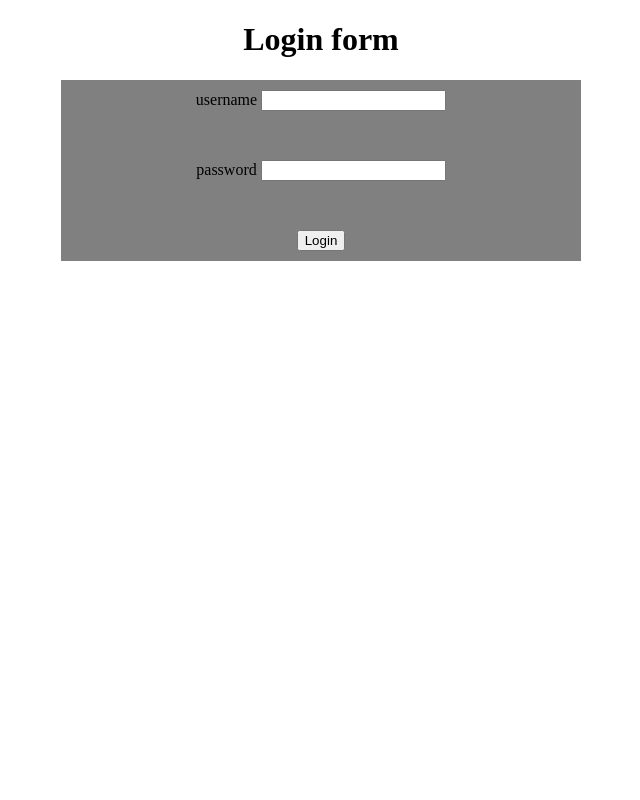
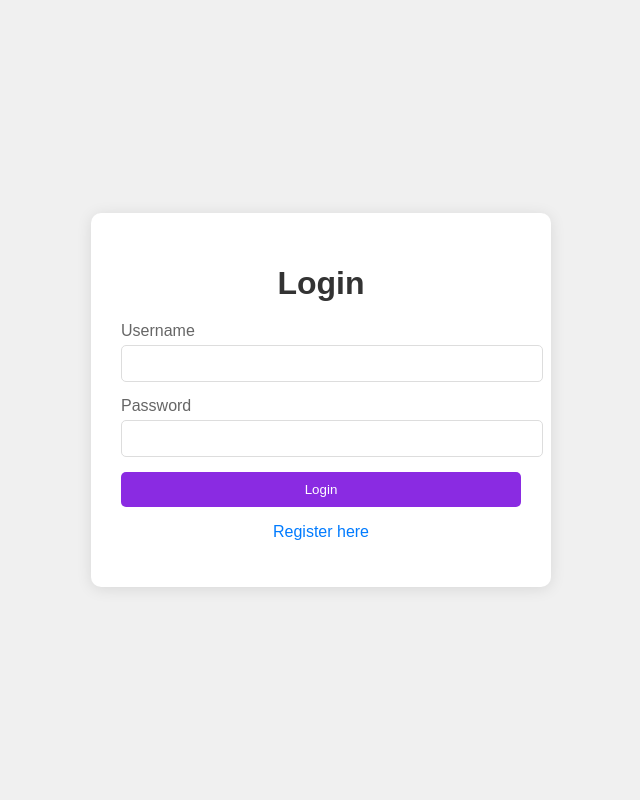
Before and after one commit to karthik120710/php-website, a PHP site: page / in a window 1280 px wide. Shown: the whole page, without its empty margins (319-959 px from the left). Run offline with PHP 8.4, Linux system fonts and the light colour scheme.

Commit message:
Log in and regisetr page completed

```diff
--- a/index.php
+++ b/index.php
@@ -1,31 +1,45 @@
 <?php
-$host="localhost";
-$user="root";
-$password="";
-$db="user";
-$data=mysqli_connect($host,$user,$password,$db);
-if($data==false){
+error_reporting(E_ALL);
+ini_set('display_errors', 1);
+
+$host = "localhost";
+$user = "root";
+$password_db = ""; // Database password
+$dbname = "users";
+
+$data = mysqli_connect($host, $user, $password_db, $dbname);
+if ($data == false) {
     die("Connection error");
 }
-if($_SERVER["REQUEST_METHOD"]=="POST"){
-    $username=$_POST["username"];
-    $password=$_POST["password"];
 
-    $sql="select * from user where username='".$username."'  AND password='".$password."'";
-    $result=mysqli_query($data,$sql);
+if ($_SERVER["REQUEST_METHOD"] == "POST") {
+    $username = $_POST["username"];
+    $password = $_POST["password"];
 
-    $row=mysqli_fetch_array($result);
+    // Hash the provided password using MD5
+    $hashed_password = md5($password);
 
-    if($row["usertype"]=="user"){
-       header("location:userhome.php");
+    $stmt = $data->prepare("SELECT * FROM user WHERE username = ?");
+    $stmt->bind_param("s", $username);
+    $stmt->execute();
+    $result = $stmt->get_result();
+
+    if ($result->num_rows > 0) {
+        $row = $result->fetch_assoc();
+
+        // Compare the hashed password
+        if ($hashed_password === $row["password"]) {
+            // Successful login
+            echo "Login successful!";
+            // Redirect or perform actions based on user type
+        } else {
+            echo "Invalid username or password.";
+        }
+    } else {
+        echo "No user found with that username.";
     }
 
-    elseif($row["usertype"]=="admin"){
-        header("location:adminhome.php");
-    }
-    else{
-        echo "Invalid data";
-    }
+    $stmt->close();
 }
 ?>
 
@@ -33,27 +47,30 @@ if($_SERVER["REQUEST_METHOD"]=="POST"){
 <!DOCTYPE html>
 <html lang="en">
 <head>
-    <center>
-        <h1>Login form</h1>
-        <div style="background-color: grey; width: 500px ; padding: 10px;" >
-            <form action="#" method="post">
-            <div style="height: 70px;">
-                <label for="username" >username</label>
+    <meta charset="UTF-8">
+    <meta name="viewport" content="width=device-width, initial-scale=1.0">
+    <title>Login Form</title>
+    <link rel="stylesheet" href="./style.css">
+</head>
+<body>
+    <div class="container">
+        <h1>Login</h1>
+        <form action="#" method="post">
+            <div class="input-group">
+                <label for="username">Username</label>
                 <input type="text" name="username" required>
             </div>
-            <div style="height: 70px;">
-                <label for="password">password</label>
+            <div class="input-group">
+                <label for="password">Password</label>
                 <input type="password" name="password" required>
             </div>
-
-            <div>
+            <div class="button-group">
                 <input type="submit" value="Login">
             </div>
-            </form>
+        </form>
+        <div class="register-link">
+            <p><a href="./register.php">Register here</a></p>
         </div>
-    </center>
-</head>
-<body>
-
+    </div>
 </body>
 </html>
--- /dev/null
+++ b/style.css
@@ -0,0 +1,82 @@
+
+body {
+    font-family: Arial, sans-serif;
+    background-color: #f0f0f0;
+    display: flex;
+    justify-content: center;
+    align-items: center;
+    height: 100vh;
+    margin: 0;
+}
+
+.container {
+    background: white;
+    border-radius: 10px;
+    box-shadow: 0 2px 15px rgba(0, 0, 0, 0.1);
+    padding: 30px;
+    width: 400px;
+    text-align: center;
+}
+
+h1 {
+    color: #333;
+    margin-bottom: 20px;
+}
+
+.input-group {
+    margin-bottom: 15px;
+    text-align: left;
+}
+
+label {
+    display: block;
+    margin-bottom: 5px;
+    color: #666;
+}
+
+input[type="text"],
+input[type="password"] {
+    width: 100%;
+    padding: 10px;
+    border: 1px solid #ddd;
+    border-radius: 5px;
+    transition: border 0.3s;
+}
+
+input[type="text"]:focus,
+input[type="password"]:focus {
+    border: 1px solid blueviolet;
+    outline: none;
+}
+
+.button-group {
+    margin-top: 10px;
+}
+
+input[type="submit"] {
+    background-color: blueviolet;
+    color: white;
+    padding: 10px;
+    border: none;
+    border-radius: 5px;
+    cursor: pointer;
+    width: 100%;
+    transition: background-color 0.3s;
+}
+
+input[type="submit"]:hover {
+    background-color: blueviolet;
+}
+
+.register-link {
+    margin-top: 15px;
+}
+
+.register-link a {
+    color: #007bff;
+    text-decoration: none;
+}
+
+.register-link a:hover {
+    text-decoration: underline;
+}
```
Also changed, not shown: adminhome.php (deleted, +0 -12 lines), mystyle.css (added, +72 -0 lines), register.php (added, +91 -0 lines), db/user.sql (renamed from user.sql), homepage.php (renamed from userhome.php), 1 other file.
